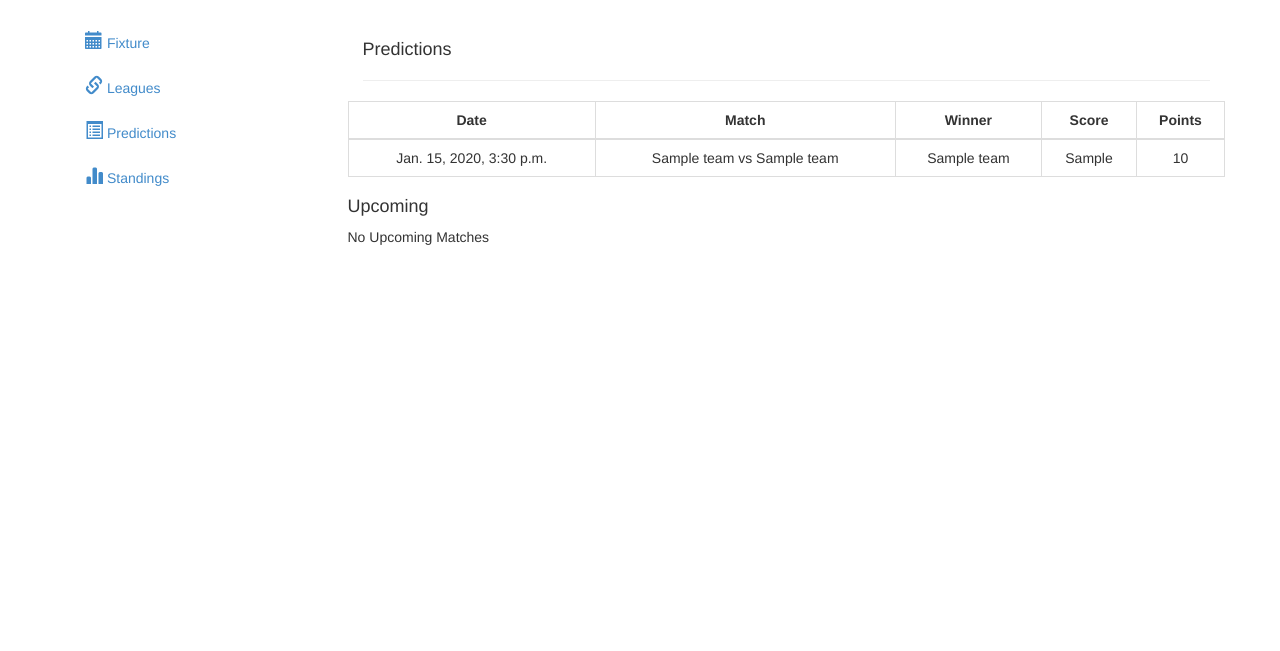
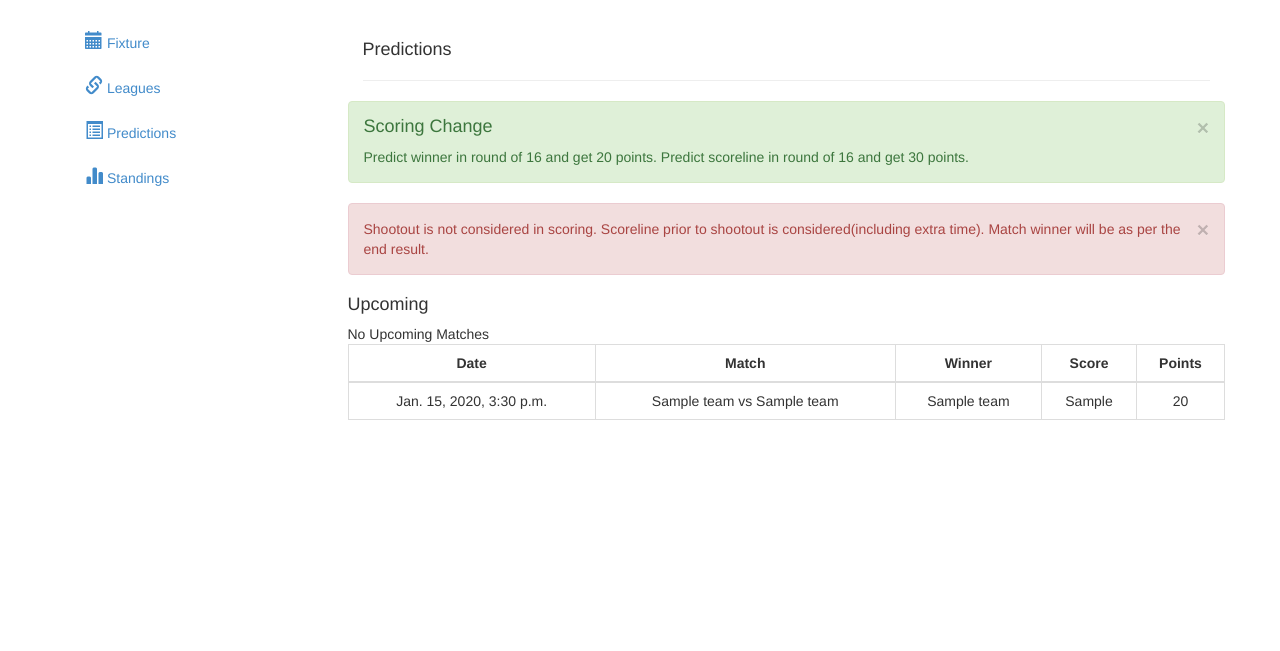
Before and after one commit to odolshinu/football_predictor, a Django app: a page that uses templates/base.html in a window 1280 px wide. Shown: the part 54-705 px from the top of the page. Run offline with Django 3.2, Linux system fonts and the light colour scheme; a user stored in the database is signed in; tables that the repository leaves empty hold one stand-in row (values such as "Sample post"); some libraries are stand-ins or nearby versions.

Commit message:
stages added and scoring pattern modified

```diff
--- a/football/models.py
+++ b/football/models.py
@@ -25,6 +25,14 @@ class ChampionShip(models.Model):
 class Match(models.Model):
 	"""docstring for Match"""
 
+	ROUND_CHOICES = (
+			('R16', 'Round of 16'),
+			('R8', 'Quater Final'),
+			('R4', 'Semi Final'),
+			('L2', 'Losers Final'),
+			('F2', 'Final'),
+		)
+
 	championship = models.ForeignKey(ChampionShip)
 	home_team = models.ForeignKey(Team, related_name='home_team')
 	away_team = models.ForeignKey(Team, related_name='away_team')
@@ -32,6 +40,7 @@ class Match(models.Model):
 	schedule = models.DateTimeField(null=True, blank=True)
 	status = models.BooleanField(default=False)
 	score = models.CharField(max_length=5, null=True, blank=True)
+	stage = models.CharField(max_length=5, null=True, blank=True, choices=ROUND_CHOICES)
 
 	def __str__(self):
 		return ' vs '.join([self.home_team.name, self.away_team.name])
@@ -99,9 +108,19 @@ def save_match_result(sender, *args, **kwargs):
 			for user_league in prediction.user.userleague_set.all():
 				for user_point in Points.objects.filter(user_league=user_league):
 					if prediction.prediction_status:
-						user_point.points += 10
+						if not match.stage:
+							user_point.points += 10
+						elif match.stage == 'F2':
+							user_point.points += 30
+						else:
+							user_point.points += 20
 					if prediction.score_status:
-						user_point.points += 20
+						if not match.stage:
+							user_point.points += 20
+						elif match.stage == 'F2':
+							user_point.points += 50
+						else:
+							user_point.points += 30
 					user_point.save()
 
 @receiver(post_save, sender=UserLeague)
--- a/football/templates/my_predictions.html
+++ b/football/templates/my_predictions.html
@@ -79,6 +47,38 @@
 	{% else %}
 		<span>No Upcoming Matches</span>
 	{% endif %}
+	<table class="table table-bordered">
+		<thead>
+			<tr>
+				<th><center>Date</center></th>
+				<th><center>Match</center></th>
+				<th><center>Winner</center></th>
+				<th><center>Score</center></th>
+				<th><center>Points</center></th>
+			</tr>
+		</thead>
+		<tbody>
+			{% for prediction in predictions %}
+				<tr>
+					<td>
+						<center>{{ prediction.match.schedule }}</center>
+					</td>
+					<td>
+						<center>{{ prediction.match.home_team }} vs {{ prediction.match.away_team }}</center>
+					</td>
+					<td>
+						<center>{% if prediction.prediction %}{{ prediction.prediction.name }}{% else %}Draw{% endif %}</center>
+					</td>
+					<td>
+						<center>{{ prediction.score }}</center>
+					</td>
+					<td>
+						<center>{% get_prediction_points prediction %}</center>
+					</td>
+				</tr>
+			{% endfor %}
+		</tbody>
+	</table>
 {% endblock %}
 
 {% block heading %}
--- a/football/templatetags/football_tags.py
+++ b/football/templatetags/football_tags.py
@@ -29,8 +29,18 @@ def get_prediction_points(prediction):
 	if prediction.match.status:
 		points = 0
 		if prediction.prediction_status:
-			points += 10
+			if not prediction.match.stage:
+				points += 10
+			elif prediction.match.stage == 'F2':
+				points += 30
+			else:
+				points += 20
 		if prediction.score_status:
-			points += 20
+			if not prediction.match.stage:
+				points += 20
+			elif prediction.match.stage == 'F2':
+				points += 50
+			else:
+				points += 30
 		return points
 	return 'NA'
--- a/football/views.py
+++ b/football/views.py
@@ -20,13 +20,13 @@ def home(request):
 def football(request):
 	full_name = ' '.join([request.user.first_name.capitalize(), request.user.last_name.capitalize()])
 	leagues = UserLeague.objects.filter(user=request.user)
-	last_three_matches = Match.objects.filter(status=True).order_by('-schedule')[:3]
+	# last_three_matches = Match.objects.filter(status=True).order_by('-schedule')[:3]
 	upcoming_matches = Match.objects.filter(schedule__gt=datetime.datetime.now())[:3]
 	return render_to_response('football_home.html',
 								{
 									'full_name':full_name,
 									'leagues':leagues,
-									'last_three_matches':last_three_matches,
+									# 'last_three_matches':last_three_matches,
 									'upcoming_matches':upcoming_matches,
 								},
 							context_instance=RequestContext(request))
@@ -58,7 +58,7 @@ def my_predictions(request):
 			prediction.prediction = match.away_team
 		prediction.save()
 		return HttpResponseRedirect(reverse('my_predictions'))
-	predictions = Prediction.objects.filter(user=request.user)
+	predictions = Prediction.objects.filter(user=request.user).order_by('-id')
 	predicted_matches = [prediction.match for prediction in predictions]
 	matches = Match.objects.filter(schedule__gt=datetime.datetime.now()).order_by('schedule')
 	upcoming_matches = set(matches).difference(set(predicted_matches))
@@ -74,7 +74,7 @@ def my_predictions(request):
 @login_required(login_url='/')
 def matches(request):
 	full_name = ' '.join([request.user.first_name.capitalize(), request.user.last_name.capitalize()])
-	matches = Match.objects.all().order_by('schedule')
+	matches = Match.objects.all().order_by('-schedule')
 	return render_to_response('matches.html', {'matches':matches,'full_name':full_name,}, context_instance=RequestContext(request))
 
 @login_required(login_url='/')
@@ -107,7 +107,7 @@ def predictions(request, id=None):
 	if int(id) == request.user.id:
 		return HttpResponseRedirect(reverse('my_predictions'))
 	prediction_user = User.objects.get(id=id)
-	predictions = Prediction.objects.filter(user=prediction_user)
+	predictions = Prediction.objects.filter(user=prediction_user).order_by('-id')
 	return render_to_response('predictions.html',
 								{
 									'full_name':full_name,
--- a/templates/base.html
+++ b/templates/base.html
@@ -74,6 +74,16 @@
        <hr>
 
 	   <div class='row'>
+      <div class="alert alert-success alert-dismissible" role="alert">
+        <button type="button" class="close" data-dismiss="alert"><span aria-hidden="true">&times;</span><span class="sr-only">Close</span></button>
+        <h4>Scoring Change</h4>
+        <span>Predict winner in round of 16 and get 20 points.</span>
+        <span>Predict scoreline in round of 16 and get 30 points.</span>
+      </div>
+      <div class="alert alert-danger alert-dismissible" role="alert">
+        <button type="button" class="close" data-dismiss="alert"><span aria-hidden="true">&times;</span><span class="sr-only">Close</span></button>
+        <span>Shootout is not considered in scoring. Scoreline prior to shootout is considered(including extra time). Match winner will be as per the end result.</span>
+      </div>
       {% block content %} {% endblock %}
      </div>
   	</div><!--/col-span-9-->
```
Also changed, not shown: other parts of football/templates/my_predictions.html (+0 -32 lines), football/templates/football_home.html (+6 -6 lines).
